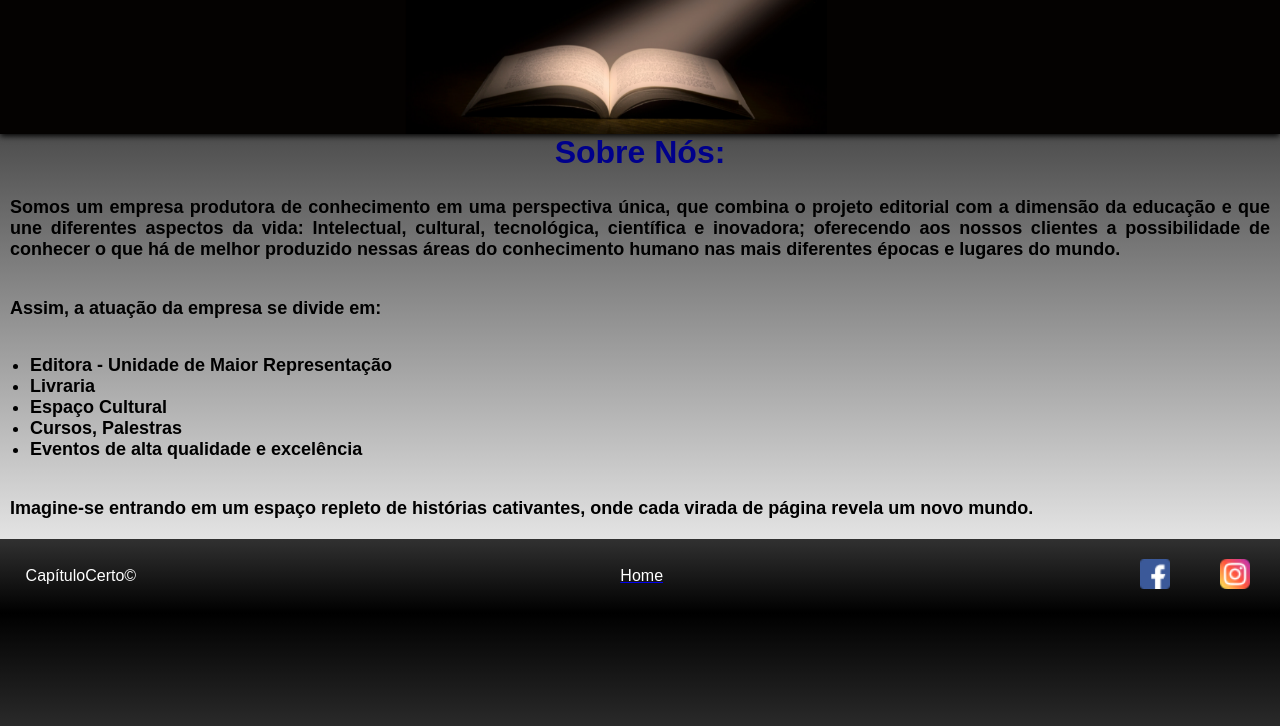
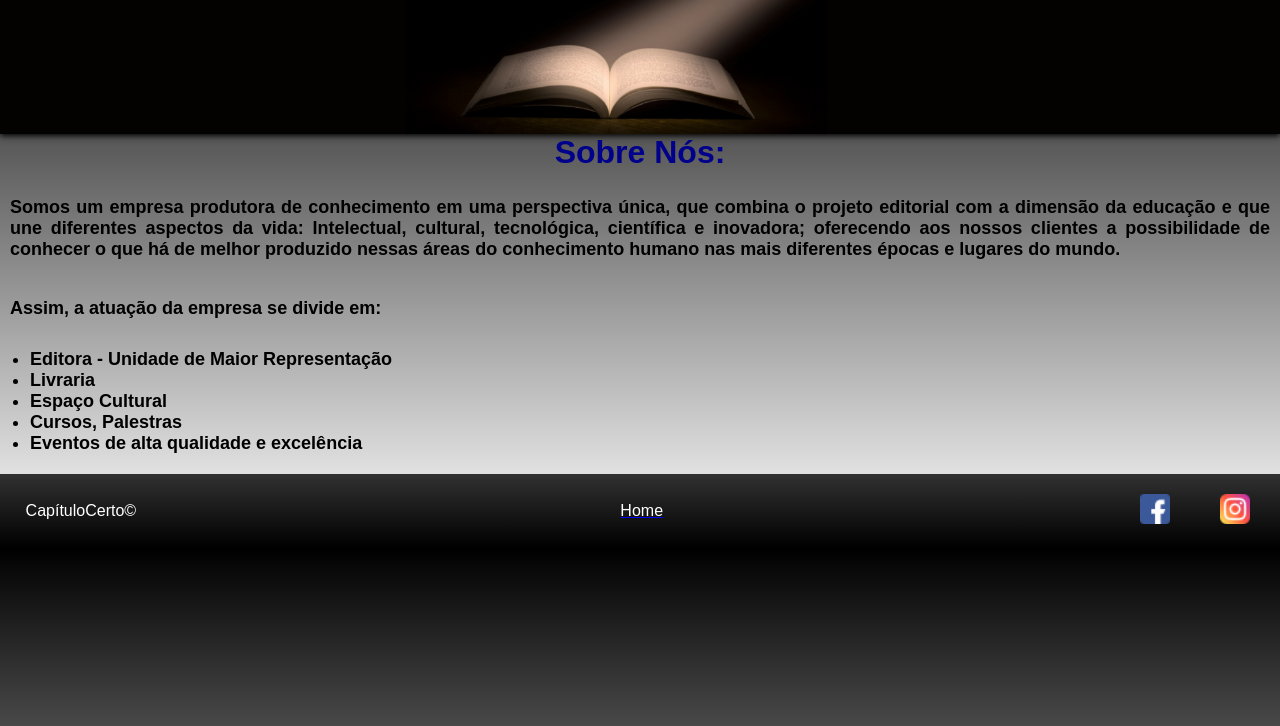
Before and after one commit to LeonardoSaconato/E-commerce-CapituloCerto, a PHP site: page /sobre.html in a window 1280 px wide. Shown: the part 74-800 px from the top of the page. Run offline with PHP 8.4, Linux system fonts and the light colour scheme.

Commit message:
Ajuste página sobre

```diff
--- a/css/sobre.css
+++ b/css/sobre.css
@@ -24,7 +24,7 @@ body {
 
 
   .div-sobre{
-    margin-top: 1rem;
+    margin-top: rem;
   }
 
   span > p{
--- a/sobre.html
+++ b/sobre.html
@@ -51,10 +51,6 @@
                                 <li>Eventos de alta qualidade e excelência</li>
                             </ul>
                     </div>
-
-                    <span>
-                        <p class="p-sobre">Imagine-se entrando em um espaço repleto de histórias cativantes, onde cada virada de página revela um novo mundo.</p>
-                    </span>
         </main>
         <footer>
             <span>CapítuloCerto©</span>
```
